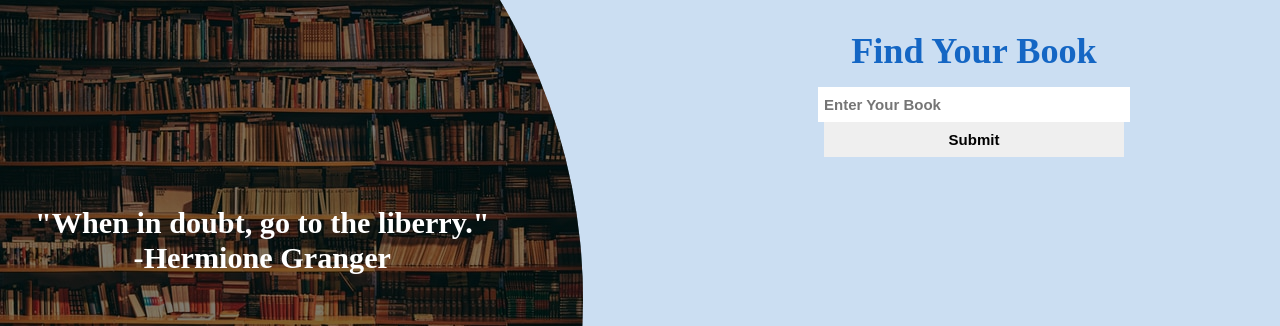
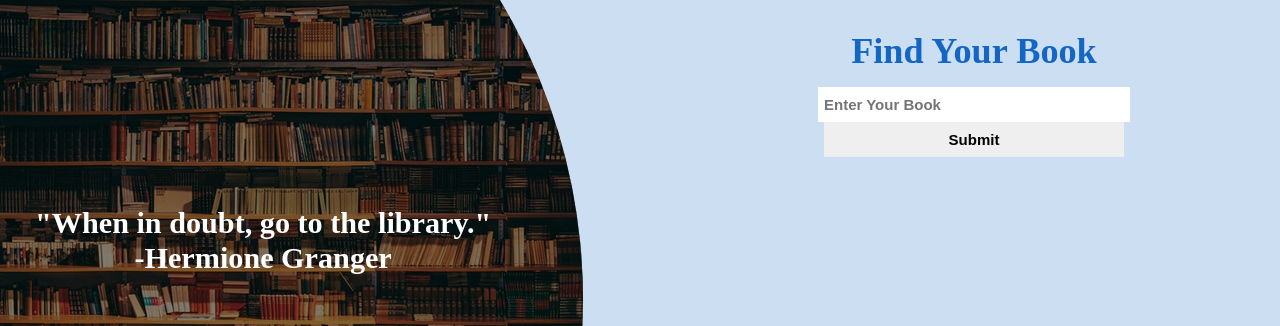
Before and after one commit to CodyAskew9/gooble-books, a React (Create React App) app in the folder client/: page / in a window 1280 px wide. Shown: the top 326 px of the page. Built offline with nearby package versions, Linux system fonts and the light colour scheme.

Commit message:
cant figure out return but need research

```diff
--- a/client/src/components/CheckedOut.js
+++ b/client/src/components/CheckedOut.js
@@ -4,12 +4,11 @@ import { useBookContext } from './bookContext'
 
 
 const CheckedOut = ({ book }) => {
-    const {checkOut, returnBook, name } = useBookContext()
+    const {checkOut, returnBook, kid } = useBookContext()
 
   const returnChecker = (id) => {
     const boolean = checkOut.some((book) => book.id ===id)
     return boolean
-console.log(name)
   }
     return (
         <>
@@ -23,7 +22,6 @@ console.log(name)
                 <img src={thumbnail} alt="not found" />
                 <div className="bottom">
                   <h3 className="title">{item.title}</h3>
-                  <h3>{name}</h3>
                   {returnChecker(book.id) ? ( <button onClick={() => returnBook(book.id)}>Return</button>)
                   : (<h3>nothing here</h3>)}
                 </div>
--- a/client/src/components/Home.jsx
+++ b/client/src/components/Home.jsx
@@ -20,7 +20,7 @@ const Home = () => {
     <>
     <div className="header">
       <div className="row1">
-        <h1>"When in doubt, go to the liberry." <br/>
+        <h1>"When in doubt, go to the library." <br/>
           -Hermione Granger</h1>
       </div>
       <div className="row2">
--- a/client/src/components/Model.jsx
+++ b/client/src/components/Model.jsx
@@ -5,9 +5,9 @@ import { FaRegWindowClose } from "react-icons/fa";
 import { useBookContext } from "./bookContext";
 
 const Model = ({ show, item, onClose }) => {
-  const { addToCheckOut, setName} = useBookContext()
-
-  const handleSubmit = (event) => { addToCheckOut(item.volumeInfo)
+  const { addToCheckOut} = useBookContext()
+  const [kid, setKid] = useState({ fullName:""})
+  const handleSubmit = (event) => { addToCheckOut(item.volumeInfo, kid)
 
 
     event.preventDefault()
@@ -36,7 +36,7 @@ const Model = ({ show, item, onClose }) => {
               </h4>
                 <br />
                 <form onSubmit={handleSubmit}>
-              <input type="text" name="Enter Your Name" onChange={e => setName({fullName:e.target.value})}  />
+              <input type="text" name="Enter Your Name" onChange={e => setKid({fullName: e.target.value})}  />
               <input type="submit"  />
                 </form>
 
--- a/client/src/components/bookContext.js
+++ b/client/src/components/bookContext.js
@@ -15,12 +15,12 @@ return context
 const BookContextProvider = ({children}) => {
     const [checkOut, setCheckOut] =useState(checkOutLocalStorage)
     // const [name, setName] =useState(kidsLocalStorage)
-    const [kid, setKid] = useState([{fullName:""}])
 
 
-    const addToCheckOut = (book) => {
+
+    const addToCheckOut = (book, kid) => {
         const oldCheckOut = [...checkOut]
-        const newCheckOut = oldCheckOut.concat(book)
+        const newCheckOut = oldCheckOut.concat(book, kid)
         // const oldStudent = [...name,]
         // const newStudent = oldStudent.concat(kid)
         setCheckOut(newCheckOut)
@@ -54,7 +54,7 @@ const BookContextProvider = ({children}) => {
     //   },[name])
 
 
-    return ( <bookContext.Provider value={{checkOut, addToCheckOut, returnBook, setKid }}>
+    return ( <bookContext.Provider value={{checkOut, addToCheckOut, returnBook }}>
         {children}
     </bookContext.Provider>
     )
--- a/client/src/components/card.jsx
+++ b/client/src/components/card.jsx
@@ -6,6 +6,7 @@ import { useEffect } from 'react';
 
 const Card = ({ book }) => {
   // console.log(book)
+
   const [show, setShow] = useState(false);
   const [bookItem, setBookItem] = useState();
 
```
